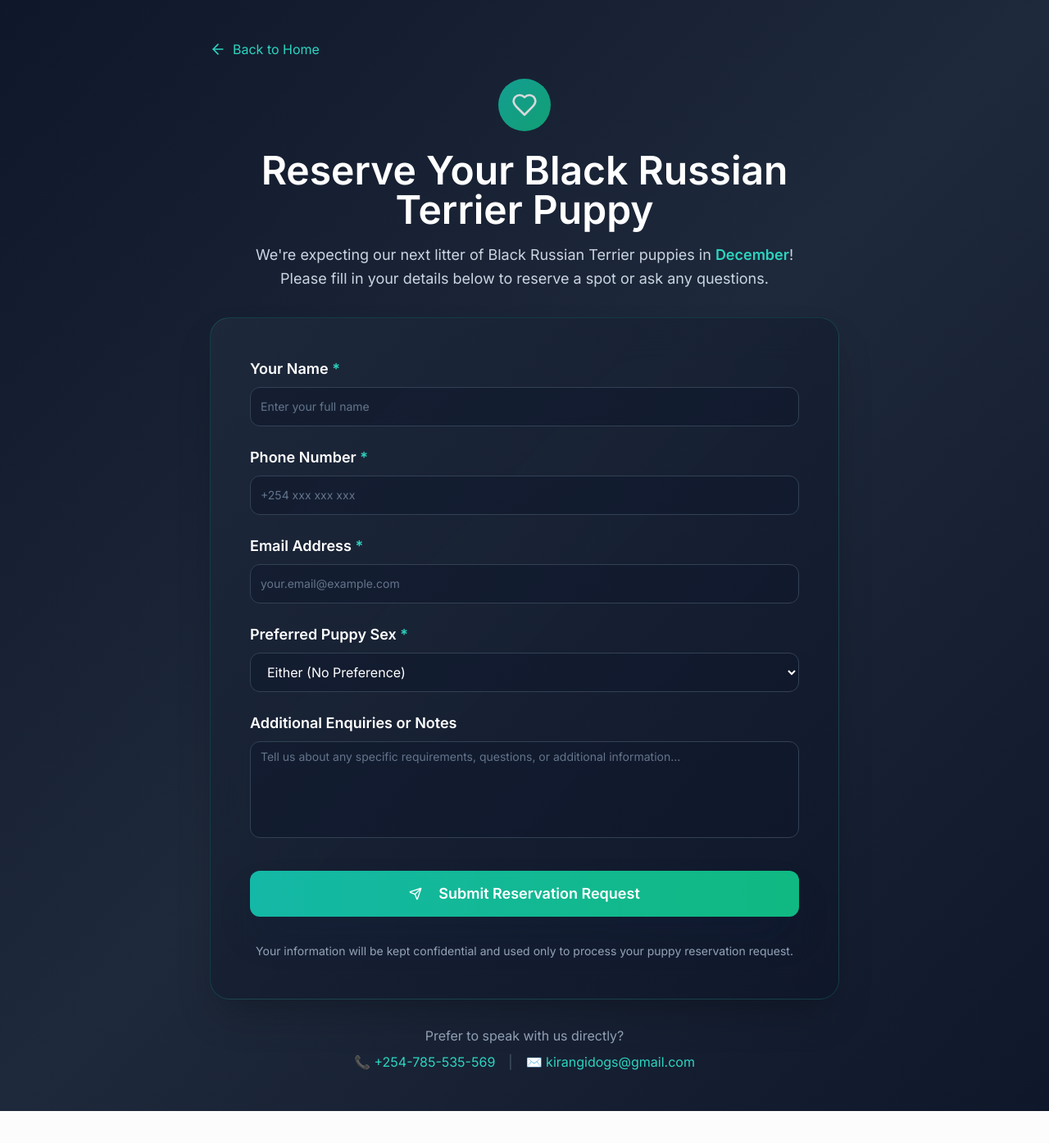
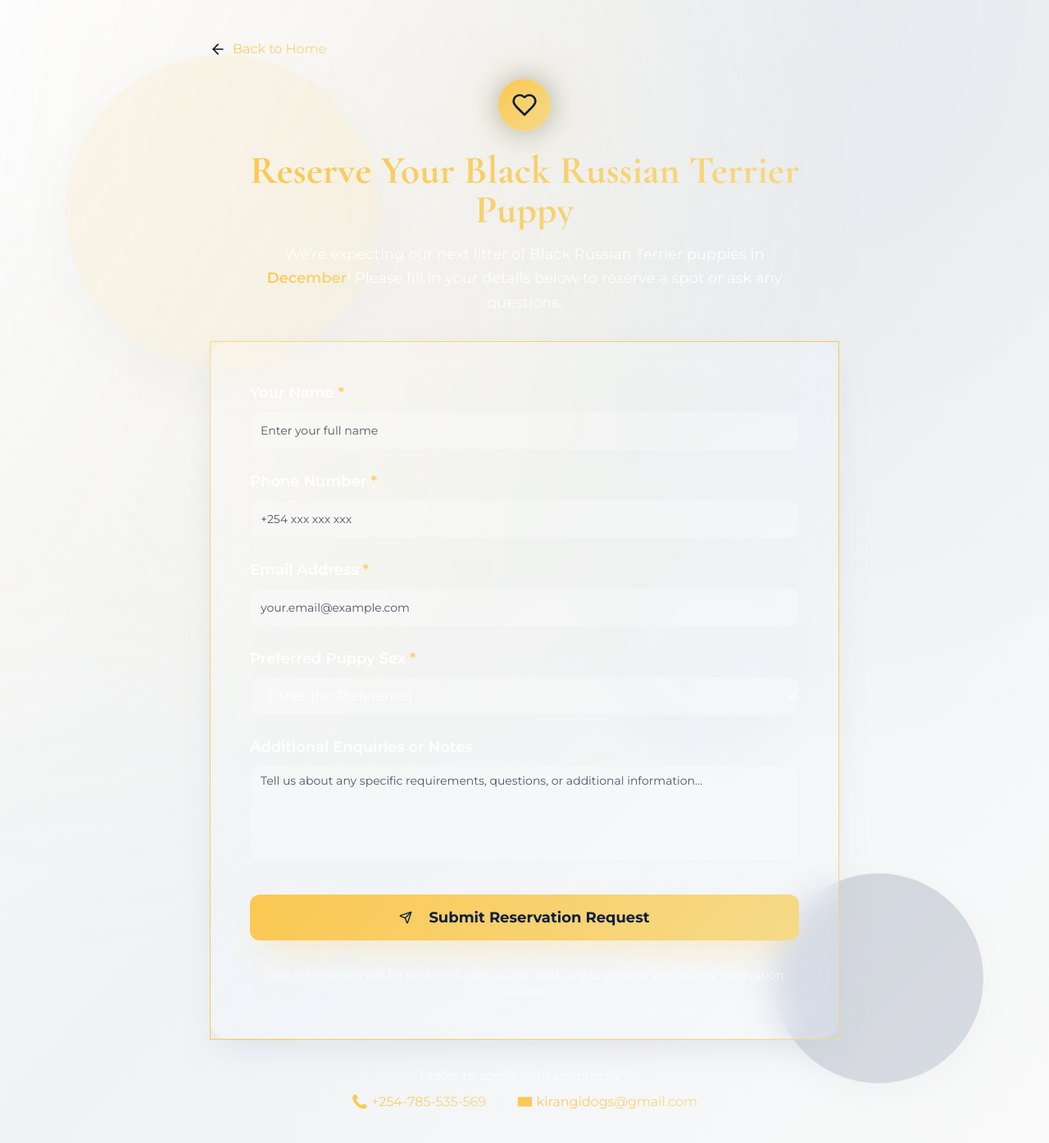
Before and after one commit to genesiskamau/kirans-sleek-canine-canvas, a React (Vite) app: page /puppy-form in a window 1280 px wide. Shown: the top 1394 px of the page at 82% size. Before the commit the page ends 1355 px from the top, so only its background shows below. Built offline with nearby package versions, Linux system fonts and the light colour scheme.

Commit message:
Refactor: Match form styling to website

```diff
--- a/src/pages/PuppyForm.tsx
+++ b/src/pages/PuppyForm.tsx
@@ -62,35 +62,44 @@ const PuppyForm = () => {
 
   if (isSubmitted) {
     return (
-      <div className="min-h-screen bg-gradient-to-br from-slate-900 via-slate-800 to-slate-900 flex items-center justify-center px-4">
-        <div className="max-w-2xl w-full text-center animate-fade-in">
-          <div className="bg-gradient-to-br from-slate-800/90 to-slate-900/90 backdrop-blur-xl rounded-3xl border border-teal-500/20 p-12 shadow-2xl">
-            <div className="w-20 h-20 bg-gradient-to-br from-teal-500 to-emerald-500 rounded-full flex items-center justify-center mx-auto mb-6 animate-bounce">
-              <CheckCircle2 className="w-10 h-10 text-white" />
+      <div className="relative min-h-screen bg-gradient-to-br from-background via-muted to-card flex items-center justify-center px-4 overflow-hidden">
+        {/* Luxury mesh background */}
+        <div className="absolute inset-0 mesh-luxury opacity-40"></div>
+
+        {/* Floating luxury elements */}
+        <div className="absolute inset-0 overflow-hidden">
+          <div className="absolute top-20 left-20 w-96 h-96 bg-gradient-gold rounded-full opacity-10 animate-luxury-float blur-3xl"></div>
+          <div className="absolute bottom-20 right-20 w-64 h-64 bg-gradient-primary rounded-full opacity-15 animate-luxury-float animation-delay-1000 blur-2xl"></div>
+        </div>
+
+        <div className="relative z-10 max-w-2xl w-full text-center animate-fade-in">
+          <div className="glass-luxury backdrop-blur-2xl rounded-3xl metallic-border p-12 shadow-platinum">
+            <div className="w-20 h-20 bg-gradient-gold rounded-full flex items-center justify-center mx-auto mb-6 animate-bounce shadow-gold">
+              <CheckCircle2 className="w-10 h-10 text-primary" />
             </div>
 
-            <h1 className="text-4xl md:text-5xl font-bold text-white mb-4">
+            <h1 className="text-4xl md:text-5xl font-bold font-luxury text-gold mb-4">
               Thank You!
             </h1>
 
-            <p className="text-xl text-slate-300 mb-6">
+            <p className="text-xl text-white/90 mb-6 font-premium">
               Your puppy reservation request has been received successfully.
             </p>
 
-            <div className="bg-slate-900/50 rounded-2xl p-6 mb-8 border border-teal-500/10">
-              <p className="text-slate-300 leading-relaxed">
+            <div className="bg-card/30 rounded-2xl p-6 mb-8 border metallic-border">
+              <p className="text-white/80 leading-relaxed font-premium">
                 We're excited about your interest in our Black Russian Terrier puppies!
-                Our team will review your request and contact you within <span className="text-teal-400 font-semibold">24-48 hours</span> with
+                Our team will review your request and contact you within <span className="text-gold font-semibold">24-48 hours</span> with
                 more information about the December litter, pricing details, and the next steps in the reservation process.
               </p>
             </div>
 
             <div className="space-y-3 mb-8">
-              <p className="text-slate-400">
-                A confirmation email has been sent to <span className="text-teal-400 font-semibold">{formData.email}</span>
+              <p className="text-white/70 font-premium">
+                A confirmation email has been sent to <span className="text-gold font-semibold">{formData.email}</span>
               </p>
-              <p className="text-slate-400 text-sm">
-                Questions? Call us at <a href="tel:+254785535569" className="text-teal-400 hover:text-teal-300 underline">+254-785-535-569</a>
+              <p className="text-white/70 text-sm font-premium">
+                Questions? Call us at <a href="tel:+254785535569" className="text-gold hover:text-gold/80 underline">+254-785-535-569</a>
               </p>
             </div>
 
@@ -98,7 +107,7 @@ const PuppyForm = () => {
               <Link to="/">
                 <Button
                   size="lg"
-                  className="bg-gradient-to-r from-teal-500 to-emerald-500 hover:from-teal-600 hover:to-emerald-600 text-white rounded-full px-8 font-semibold shadow-lg"
+                  className="bg-gradient-gold hover:scale-105 text-primary rounded-full px-8 font-bold shadow-gold hover:shadow-2xl transition-all duration-700 font-premium"
                 >
                   <ArrowLeft className="w-5 h-5 mr-2" />
                   Back to Home
@@ -107,7 +116,7 @@ const PuppyForm = () => {
               <Button
                 size="lg"
                 variant="outline"
-                className="border-2 border-teal-500/30 text-teal-400 hover:bg-teal-500/10 rounded-full px-8 font-semibold"
+                className="glass-luxury text-white hover:bg-white/10 rounded-full px-8 font-bold backdrop-blur-2xl hover:scale-105 transition-all duration-700 font-premium"
                 onClick={() => window.open('https://wa.me/254785535569', '_blank')}
               >
                 Chat on WhatsApp
@@ -120,36 +129,46 @@ const PuppyForm = () => {
   }
 
   return (
-    <div className="min-h-screen bg-gradient-to-br from-slate-900 via-slate-800 to-slate-900 py-12 px-4">
-      <div className="max-w-3xl mx-auto">
+    <div className="relative min-h-screen bg-gradient-to-br from-background via-muted to-card py-12 px-4 overflow-hidden">
+      {/* Luxury mesh background */}
+      <div className="absolute inset-0 mesh-luxury opacity-40"></div>
+
+      {/* Floating luxury elements */}
+      <div className="absolute inset-0 overflow-hidden">
+        <div className="absolute top-20 left-20 w-96 h-96 bg-gradient-gold rounded-full opacity-10 animate-luxury-float blur-3xl"></div>
+        <div className="absolute bottom-20 right-20 w-64 h-64 bg-gradient-primary rounded-full opacity-15 animate-luxury-float animation-delay-1000 blur-2xl"></div>
+        <div className="absolute top-1/2 right-1/4 w-48 h-48 bg-gradient-platinum rounded-full opacity-20 animate-luxury-float animation-delay-500 blur-xl"></div>
+      </div>
+
+      <div className="relative z-10 max-w-3xl mx-auto">
         {/* Header */}
         <div className="mb-8">
-          <Link to="/" className="inline-flex items-center text-teal-400 hover:text-teal-300 transition-colors mb-6">
+          <Link to="/" className="inline-flex items-center text-gold hover:text-gold/80 transition-colors mb-6 font-premium">
             <ArrowLeft className="w-5 h-5 mr-2" />
             Back to Home
           </Link>
 
           <div className="text-center">
-            <div className="inline-flex items-center justify-center w-16 h-16 bg-gradient-to-br from-teal-500 to-emerald-500 rounded-full mb-6 animate-pulse">
-              <Heart className="w-8 h-8 text-white" />
+            <div className="inline-flex items-center justify-center w-16 h-16 bg-gradient-gold rounded-full mb-6 animate-royal-pulse shadow-gold">
+              <Heart className="w-8 h-8 text-primary" />
             </div>
-            <h1 className="text-4xl md:text-5xl font-bold text-white mb-4">
+            <h1 className="text-4xl md:text-5xl font-bold font-luxury text-gold mb-4">
               Reserve Your Black Russian Terrier Puppy
             </h1>
-            <p className="text-lg text-slate-300 leading-relaxed max-w-2xl mx-auto">
-              We're expecting our next litter of Black Russian Terrier puppies in <span className="text-teal-400 font-semibold">December</span>!
+            <p className="text-lg text-white/90 leading-relaxed max-w-2xl mx-auto font-premium">
+              We're expecting our next litter of Black Russian Terrier puppies in <span className="text-gold font-semibold">December</span>!
               Please fill in your details below to reserve a spot or ask any questions.
             </p>
           </div>
         </div>
 
         {/* Form Card */}
-        <div className="bg-gradient-to-br from-slate-800/90 to-slate-900/90 backdrop-blur-xl rounded-3xl border border-teal-500/20 p-8 md:p-12 shadow-2xl">
+        <div className="glass-luxury backdrop-blur-2xl rounded-3xl metallic-border p-8 md:p-12 shadow-platinum">
           <form onSubmit={handleSubmit} className="space-y-6">
             {/* Name */}
             <div className="space-y-2">
-              <Label htmlFor="name" className="text-white font-semibold text-lg">
-                Your Name <span className="text-teal-400">*</span>
+              <Label htmlFor="name" className="text-white font-semibold text-lg font-premium">
+                Your Name <span className="text-gold">*</span>
               </Label>
               <Input
                 id="name"
@@ -158,14 +177,14 @@ const PuppyForm = () => {
                 onChange={handleChange}
                 placeholder="Enter your full name"
                 required
-                className="h-12 bg-slate-900/50 border-slate-700 text-white placeholder:text-slate-500 focus:border-teal-500 focus:ring-teal-500/20 rounded-xl"
+                className="h-12 bg-card/30 border-muted text-white placeholder:text-muted-foreground focus:border-primary focus:ring-primary/20 rounded-xl font-premium"
               />
             </div>
 
             {/* Phone */}
             <div className="space-y-2">
-              <Label htmlFor="phone" className="text-white font-semibold text-lg">
-                Phone Number <span className="text-teal-400">*</span>
+              <Label htmlFor="phone" className="text-white font-semibold text-lg font-premium">
+                Phone Number <span className="text-gold">*</span>
               </Label>
               <Input
                 id="phone"
@@ -175,14 +194,14 @@ const PuppyForm = () => {
                 onChange={handleChange}
                 placeholder="+254 xxx xxx xxx"
                 required
-                className="h-12 bg-slate-900/50 border-slate-700 text-white placeholder:text-slate-500 focus:border-teal-500 focus:ring-teal-500/20 rounded-xl"
+                className="h-12 bg-card/30 border-muted text-white placeholder:text-muted-foreground focus:border-primary focus:ring-primary/20 rounded-xl font-premium"
               />
             </div>
 
             {/* Email */}
             <div className="space-y-2">
-              <Label htmlFor="email" className="text-white font-semibold text-lg">
-                Email Address <span className="text-teal-400">*</span>
+              <Label htmlFor="email" className="text-white font-semibold text-lg font-premium">
+                Email Address <span className="text-gold">*</span>
               </Label>
               <Input
                 id="email"
@@ -192,14 +211,14 @@ const PuppyForm = () => {
                 onChange={handleChange}
                 placeholder="your.email@example.com"
                 required
-                className="h-12 bg-slate-900/50 border-slate-700 text-white placeholder:text-slate-500 focus:border-teal-500 focus:ring-teal-500/20 rounded-xl"
+                className="h-12 bg-card/30 border-muted text-white placeholder:text-muted-foreground focus:border-primary focus:ring-primary/20 rounded-xl font-premium"
               />
             </div>
 
             {/* Preferred Sex */}
             <div className="space-y-2">
-              <Label htmlFor="preferred_sex" className="text-white font-semibold text-lg">
-                Preferred Puppy Sex <span className="text-teal-400">*</span>
+              <Label htmlFor="preferred_sex" className="text-white font-semibold text-lg font-premium">
+                Preferred Puppy Sex <span className="text-gold">*</span>
               </Label>
               <select
                 id="preferred_sex"
@@ -207,7 +226,7 @@ const PuppyForm = () => {
                 value={formData.preferred_sex}
                 onChange={handleChange}
                 required
-                className="w-full h-12 bg-slate-900/50 border border-slate-700 text-white rounded-xl px-4 focus:border-teal-500 focus:ring-2 focus:ring-teal-500/20 outline-none transition-all"
+                className="w-full h-12 bg-card/30 border border-muted text-white rounded-xl px-4 focus:border-primary focus:ring-2 focus:ring-primary/20 outline-none transition-all font-premium"
               >
                 <option value="Either">Either (No Preference)</option>
                 <option value="Male">Male</option>
@@ -217,7 +236,7 @@ const PuppyForm = () => {
 
             {/* Notes */}
             <div className="space-y-2">
-              <Label htmlFor="notes" className="text-white font-semibold text-lg">
+              <Label htmlFor="notes" className="text-white font-semibold text-lg font-premium">
                 Additional Enquiries or Notes
               </Label>
               <Textarea
@@ -227,7 +246,7 @@ const PuppyForm = () => {
                 onChange={handleChange}
                 placeholder="Tell us about any specific requirements, questions, or additional information..."
                 rows={5}
-                className="bg-slate-900/50 border-slate-700 text-white placeholder:text-slate-500 focus:border-teal-500 focus:ring-teal-500/20 rounded-xl resize-none"
+                className="bg-card/30 border-muted text-white placeholder:text-muted-foreground focus:border-primary focus:ring-primary/20 rounded-xl resize-none font-premium"
               />
             </div>
 
@@ -237,7 +256,7 @@ const PuppyForm = () => {
                 type="submit"
                 disabled={isSubmitting}
                 size="lg"
-                className="w-full h-14 bg-gradient-to-r from-teal-500 to-emerald-500 hover:from-teal-600 hover:to-emerald-600 text-white rounded-xl text-lg font-semibold shadow-lg hover:shadow-xl transition-all duration-300 disabled:opacity-50 disabled:cursor-not-allowed group"
+                className="w-full h-14 bg-gradient-gold hover:scale-105 text-primary rounded-xl text-lg font-bold shadow-gold hover:shadow-2xl transition-all duration-700 disabled:opacity-50 disabled:cursor-not-allowed group font-premium"
               >
                 {isSubmitting ? (
                   <>
@@ -254,7 +273,7 @@ const PuppyForm = () => {
             </div>
 
             {/* Privacy Notice */}
-            <p className="text-sm text-slate-400 text-center pt-2">
+            <p className="text-sm text-white/70 text-center pt-2 font-premium">
               Your information will be kept confidential and used only to process your puppy reservation request.
             </p>
           </form>
@@ -262,13 +281,13 @@ const PuppyForm = () => {
 
         {/* Contact Info */}
         <div className="mt-8 text-center">
-          <p className="text-slate-400 mb-2">Prefer to speak with us directly?</p>
+          <p className="text-white/70 mb-2 font-premium">Prefer to speak with us directly?</p>
           <div className="flex flex-wrap justify-center gap-4">
-            <a href="tel:+254785535569" className="text-teal-400 hover:text-teal-300 transition-colors">
+            <a href="tel:+254785535569" className="text-gold hover:text-gold/80 transition-colors font-premium">
               📞 +254-785-535-569
             </a>
-            <span className="text-slate-600">|</span>
-            <a href="mailto:kirangidogs@gmail.com" className="text-teal-400 hover:text-teal-300 transition-colors">
+            <span className="text-muted">|</span>
+            <a href="mailto:kirangidogs@gmail.com" className="text-gold hover:text-gold/80 transition-colors font-premium">
               ✉️ kirangidogs@gmail.com
             </a>
           </div>
```
